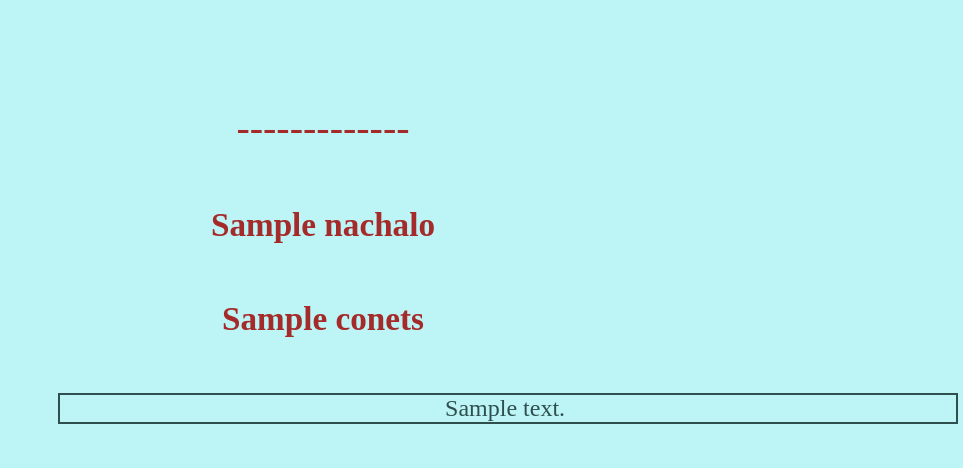
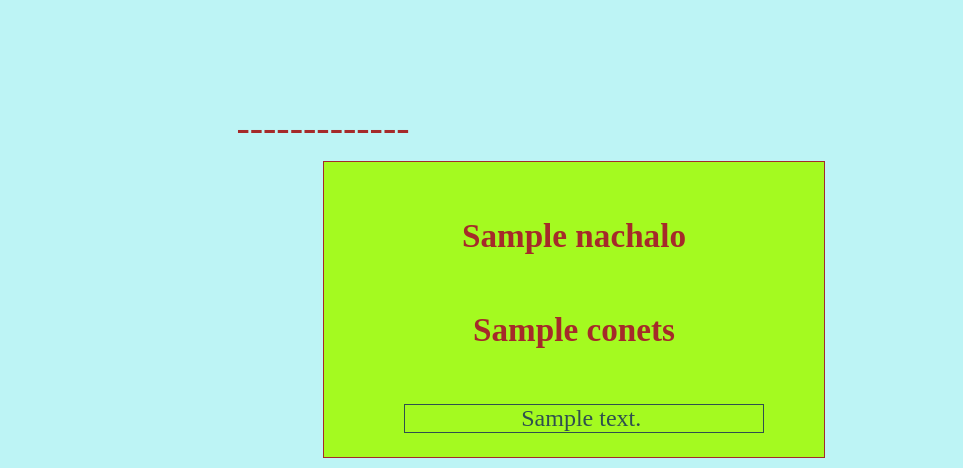
Before and after one commit to Sapronov-Nikolay/SapronovCompany, a Django app: template rocket/tasklist/templates/tasklist/task_home.html in a window 1280 px wide. Shown: the part 978-1446 px from the top of the page, without its empty margins (317-1280 px from the left). Before the commit the page ends 1402 px from the top, so only its background shows below. Run offline with Django 3.2, Linux system fonts and the light colour scheme; the template is opened without the code that fills it: most values are stand-ins (such as "Sample title", 1, 10 or a date in 2020).

Commit message:
в css прописал внешний вид. (позже отступы поправим)

```diff
--- a/rocket/static/mainpage/css/mainpage.css
+++ b/rocket/static/mainpage/css/mainpage.css
@@ -83,3 +83,17 @@ p {
     margin-right: 38%;
     padding-right: 5px;
 }
+.alert-warning {
+    float: left;
+    clear: none;
+    width: 500px;
+    margin: 10px 50%;
+    text-align: center;
+    background: #a4fa20;
+    border: solid 1px;
+    position: relative;
+}
+.alert-warning p {;
+    border: solid 1px;
+    margin-left: 16%;
+}
```
